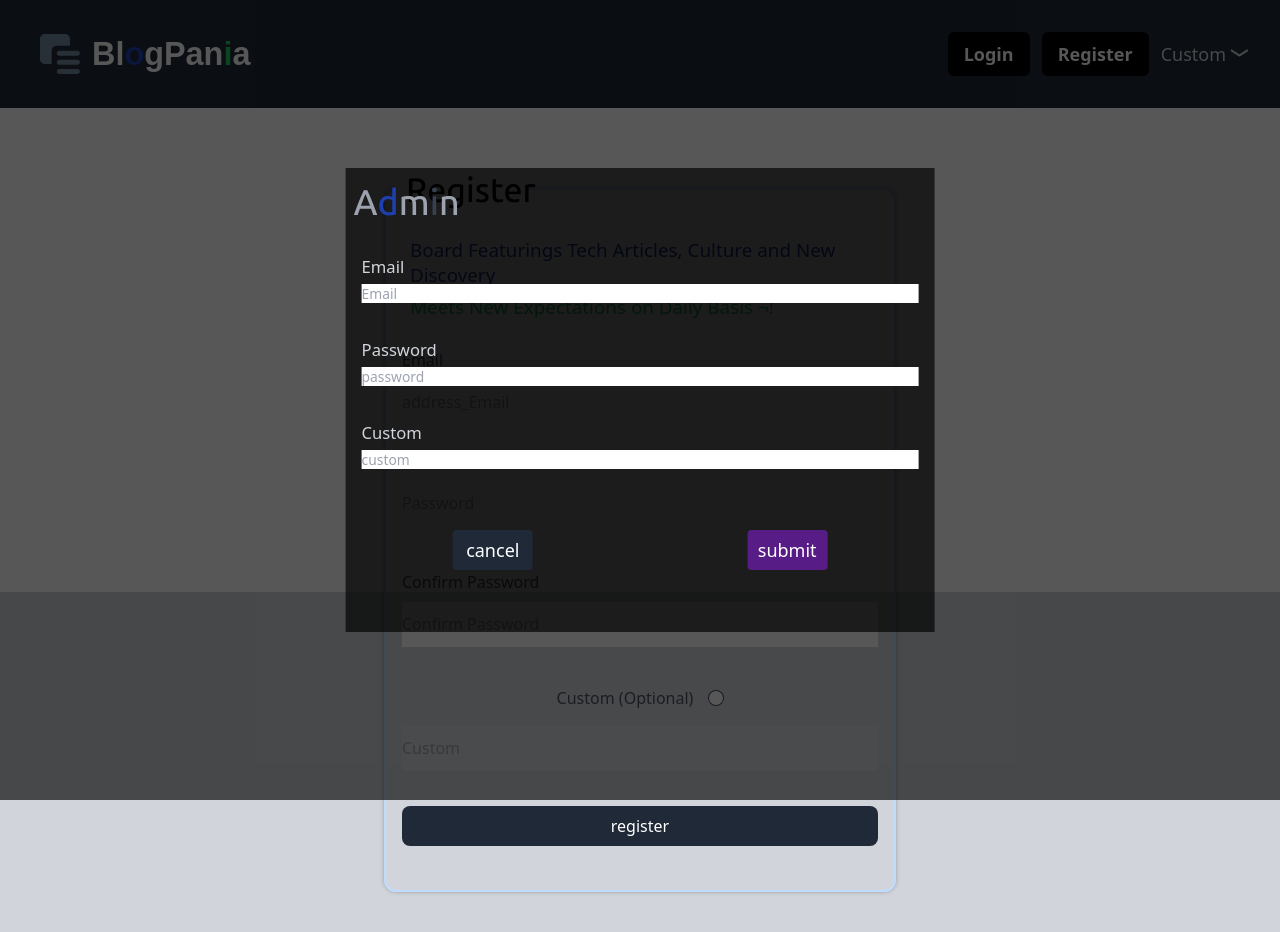
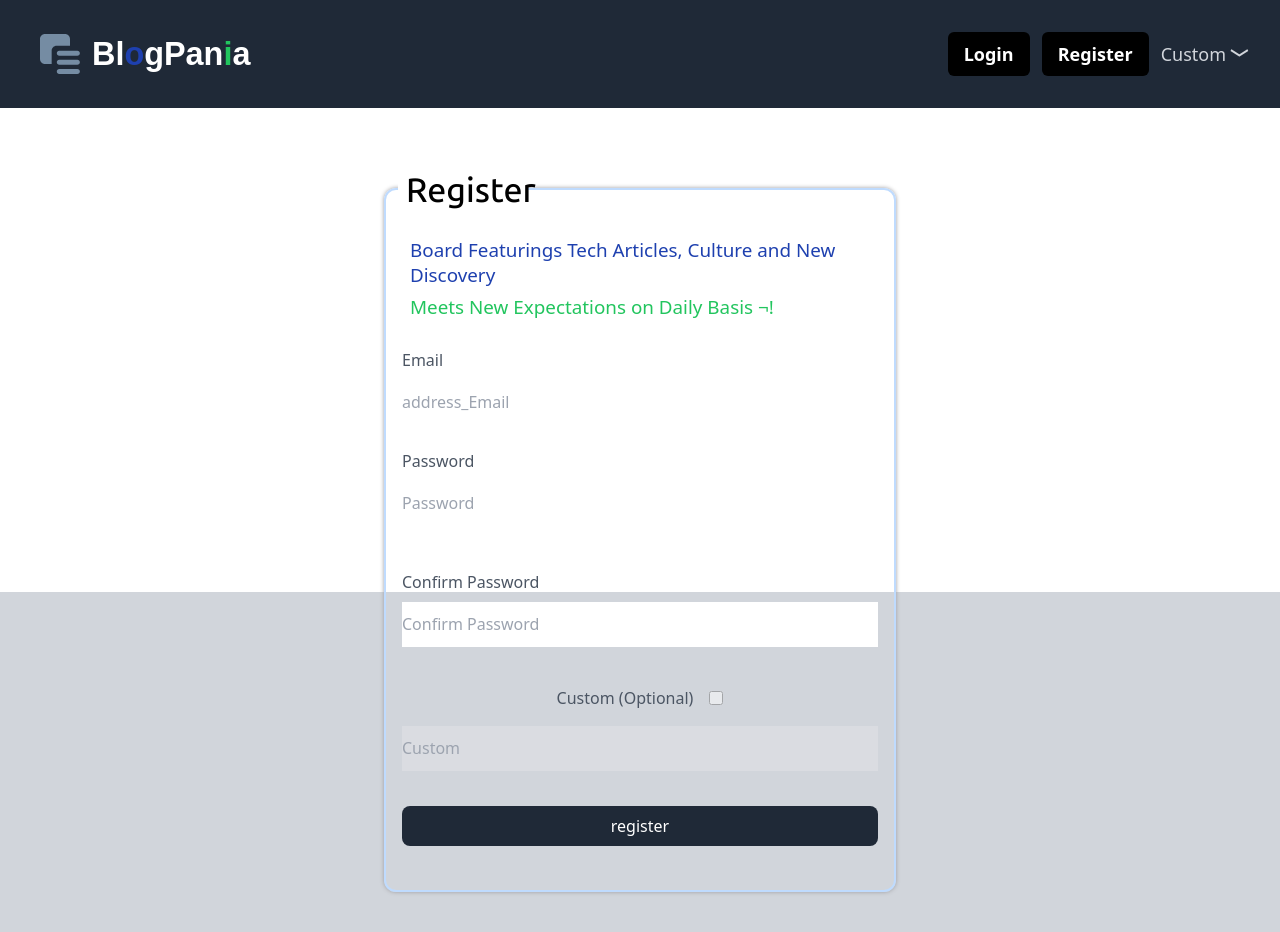
Before and after one commit to BeinRain06/blog-app-tech, a Vue app in the folder vue-project/: page /register in a window 1280 px wide. Shown: the top 932 px of the page. Built offline with nearby package versions, Linux system fonts and the light colour scheme; a web font is replaced by a local one.

Commit message:
start api calling in registermode

```diff
--- a/vue-project/src/App.vue
+++ b/vue-project/src/App.vue
@@ -19,6 +19,7 @@ import LoginAdminView from './components/LoginAdminView.vue'
 <style scoped>
 @media (min-width: 180px) {
   .log_admin_area {
+    display: none;
     @apply fixed top-0 left-0 w-full h-screen;
     background-color: rgba(0, 0, 0, 0.66);
     z-index: 5;
--- /dev/null
+++ b/vue-project/src/api/registration-api.js
@@ -0,0 +1,3 @@
+export const registrationapi = (user) => {
+  console.log(`api register user email:`, user.email)
+}
--- a/vue-project/src/views/RegisterView.vue
+++ b/vue-project/src/views/RegisterView.vue
@@ -20,6 +20,7 @@
                 name="email"
                 placeholder="address_Email"
                 focus
+                v-model="user.email"
               />
             </div>
             <div class="form_control">
@@ -31,10 +32,11 @@
                 name="password"
                 min-length="8"
                 placeholder="Password"
+                v-model="user.password"
               />
             </div>
             <div class="form_control">
-              <label for="password">Confirm Password</label>
+              <label for="confirm_password">Confirm Password</label>
               <input
                 type="password"
                 id="confirm_password"
@@ -42,12 +44,13 @@
                 name="confirm_password"
                 min-length="8"
                 placeholder="Confirm Password"
+                v-model="user.confirm_password"
               />
             </div>
             <div class="form_custom">
               <ul class="label_custom w-full flex justify-center items-center py-2 gap-2">
-                <label for="password" class="pr-2"> Custom (Optional)</label>
-                <input type="radio" id="custom" class="input_radio" name="custom" />
+                <label for="checkbox" class="pr-2"> Custom (Optional) {{ warningMsg }}</label>
+                <input type="checkbox" class="z-10" id="checkbox" v-model="checked" />
               </ul>
               <input
                 type="text"
@@ -56,11 +59,25 @@
                 name="custom"
                 min-length="8"
                 placeholder="Custom"
-                disabled
+                v-model="user.custom"
+                :disabled="!checked"
               />
             </div>
-            <div class="form_submit">
-              <input type="submit" id="btn_identity" class="btn_identity" value="register" />
+            <div class="form_submit relative">
+              <input
+                type="button"
+                id="btn_identity"
+                class="btn_identity cursor-pointer"
+                value="register"
+                @click="handleRegistration"
+              />
+              <div
+                id="warning_msg"
+                class="warning_msg absolute top-2 w-full h-8 text-red-600 text-center bg-yellow-100"
+                v-if="isWarning"
+              >
+                <p>{{ warningMsg }}</p>
+              </div>
             </div>
           </div>
         </fieldset>
@@ -69,8 +86,85 @@
   </div>
 </template>
 
+<script>
+import { ref } from 'vue'
+import { registrationapi } from '../api/registration-api.js'
+
+export default {
+  setup() {
+    const checked = ref(false)
+    const isWarning = ref(false)
+    let warningMsg = ref(null)
+    const user = ref({
+      email: '',
+      password: '',
+      confirm_password: '',
+      cutom: ''
+    })
+    let msg = ref('toggle me')
+    return {
+      checked,
+      isWarning,
+      warningMsg,
+      user,
+      msg
+    }
+  },
+
+  methods: {
+    handleRegistration() {
+      this.checkInputError()
+
+      console.log('user:', this.user)
+      if (!this.isWarning) {
+        const user = this.user
+        registrationapi(user)
+      }
+    },
+    warningUpdate(msg) {
+      this.warningMsg = msg
+      this.isWarning = true
+      setTimeout(() => {
+        this.warningMsg = null
+        this.isWarning = false
+        const userKeys = Object.keys(this.user)
+        userKeys.forEach((key) => (this.user[key] = ''))
+      }, 3000)
+    },
+    checkInputError() {
+      const reg = /^([\w\-]+)@(\w+)\.([A-Za-z]{2,5})$/
+
+      if (
+        this.user.email === '' ||
+        this.user.password === '' ||
+        this.user.confirm_password === ''
+      ) {
+        this.warningUpdate('input Fields Empty!')
+        return
+      }
+
+      if (!reg.test(this.user.email)) {
+        this.warningUpdate('invalid Email! Try again')
+        return
+      }
+
+      if (this.user.password.length < 6 || this.user.confirm_password.length < 6) {
+        this.warningUpdate('password could be at least 06 characters')
+        return
+      } else if (this.user.password !== this.user.confirm_password) {
+        this.warningUpdate('password fields incorrect!')
+        return
+      }
+    }
+  }
+}
+</script>
+
 <style scoped>
 @media (min-width: 180px) {
+  .lower_wrapper {
+    z-index: -2;
+  }
   p {
     padding: 0.25rem 0;
     tex-align: center;
@@ -145,24 +239,18 @@
     transform: skewX(0deg);
   }
 
-  input[type='radio'] {
-    appearance: none;
-    -moz-appearance: none;
-    --webkit-appearance: none;
+  input[type='checkbox'] {
     width: 14px;
     height: 14px;
-    border-radius: 50%;
-    @apply bg-white border-2 border-white ring-1 ring-gray-600;
+    z-index: 5;
+    opacity: 0.5;
   }
 
-  input[type='radio']:checked {
-    width: 14px;
-    height: 14px;
-    border-radius: 50%;
-    @apply bg-green-500 border-2 border-white ring-1 ring-green-500;
+  input[type='checkbox']:checked {
+    opacity: 1;
   }
 
-  input[type='submit'] {
+  input[type='button'] {
     @apply w-full h-auto text-white bg-gray-800 p-2 rounded-lg text-center;
     position: relative;
     top: 2.25rem;
```
Also changed, not shown: vue-project/src/assets/main.css (+18 -0 lines), 2 other files (tests, documents, lock files or other folders).
